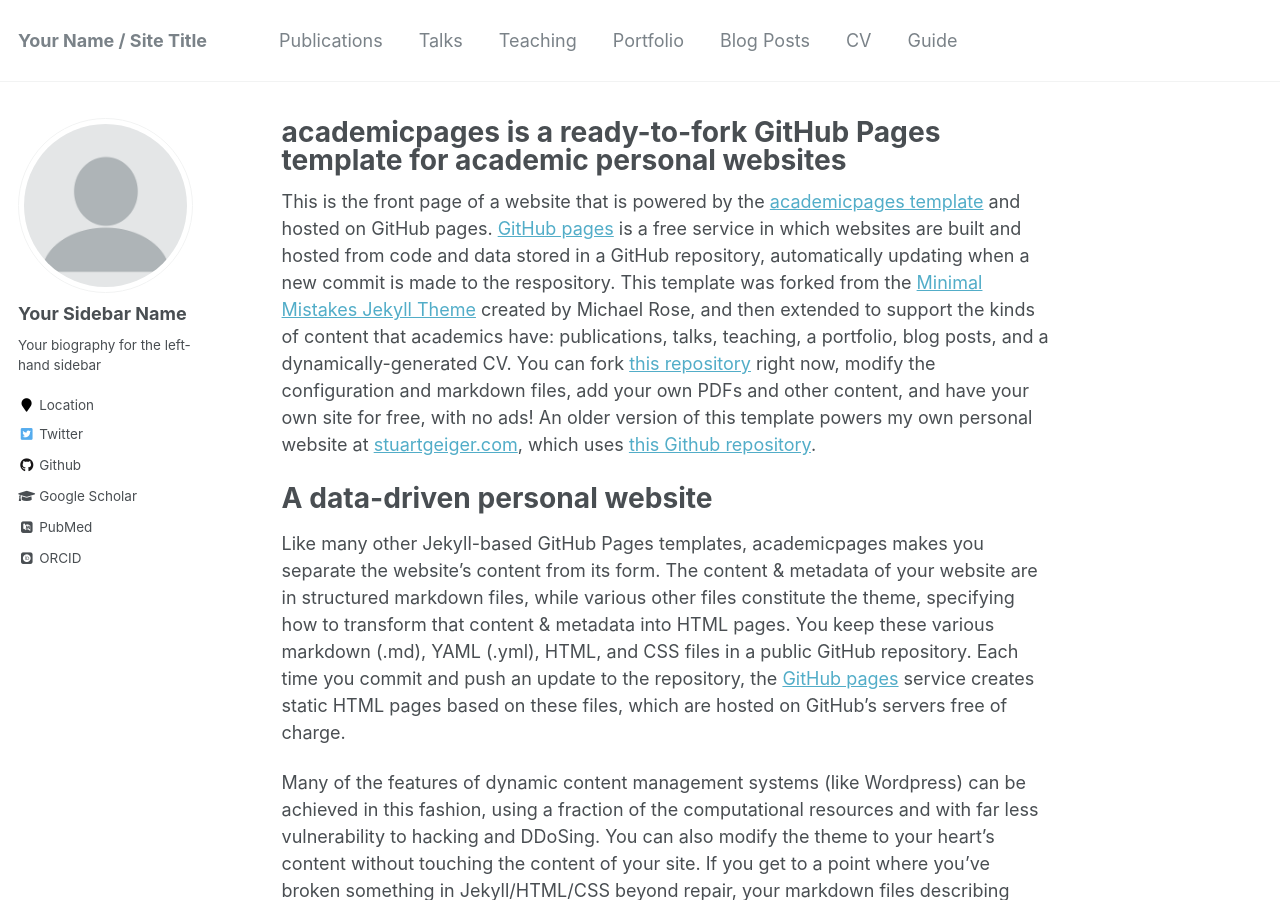
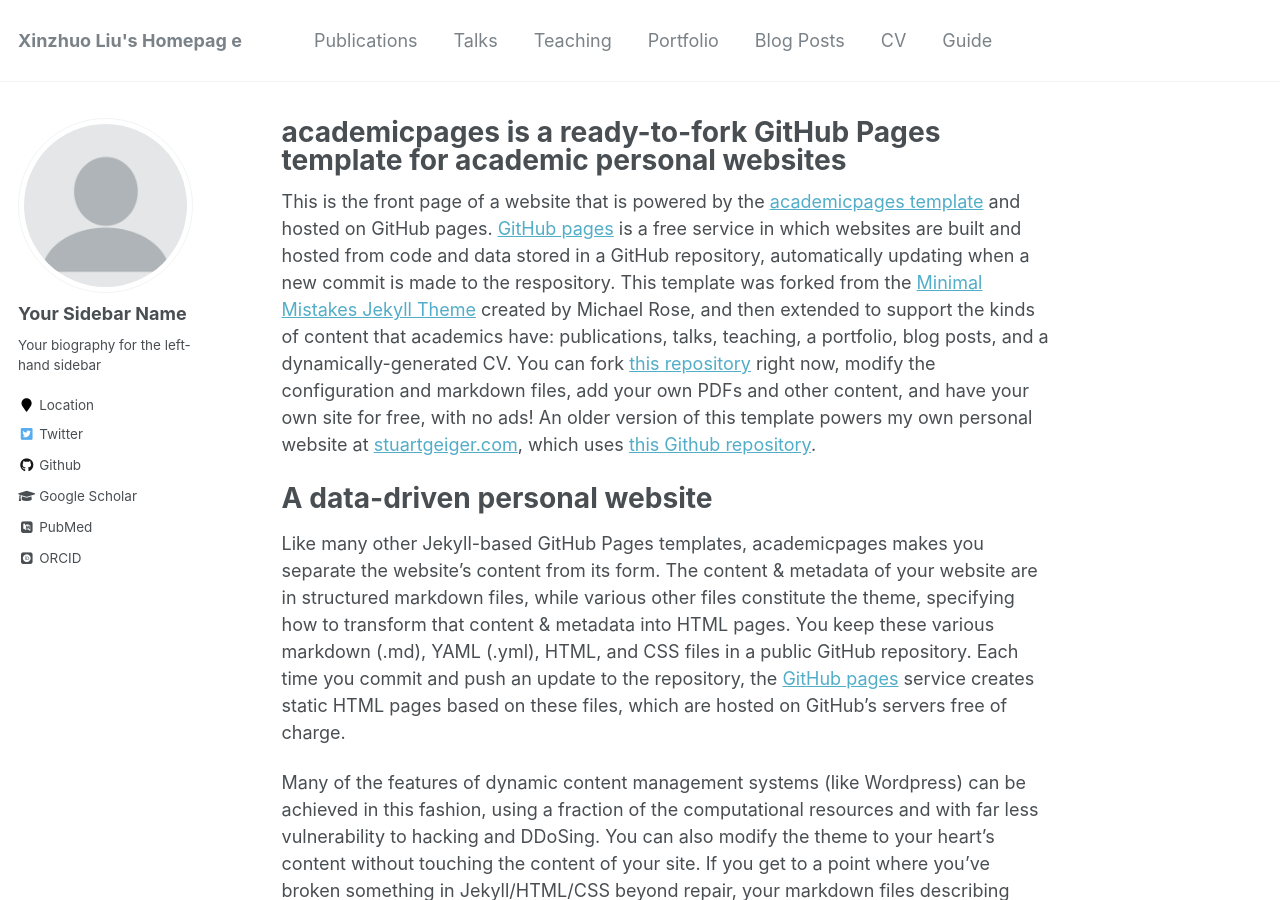
Before and after one commit to Uni-boy/uni-boy.github.io, a Jekyll site: the page built from _pages/about.md, in a window 1280 px wide and 900 px high. Built offline with Jekyll 4.4.1, drawn with Linux system fonts in a browser that asks for light colours; some web fonts are replaced; some of the changed text lies outside the part shown.

Commit message:
modify homepage

```diff
--- a/_config.yml
+++ b/_config.yml
@@ -7,13 +7,13 @@
 
 # Site Settings
 locale                   : "en-US"
-title                    : "Your Name / Site Title"
+title                    : "Xinzhuo Liu's Homepag e"
 title_separator          : "-"
-name                     : &name "Your Name"
-description              : &description "personal description"
-url                      : https://academicpages.github.io # the base hostname & protocol for your site e.g. "https://mmistakes.github.io"
+name                     : &name "Xinzhuo Liu"
+description              : &description "Backend Engineer/ IOS Developer/ Fullstack Engineer"
+url                      : https://uni-boy.github.io # the base hostname & protocol for your site e.g. "https://mmistakes.github.io"
 baseurl                  : "" # the subpath of your site, e.g. "/blog"
-repository               : "academicpages/academicpages.github.io"
+repository               : "uni-boy/uni-boy.github.io"
 teaser                   :  # filename of teaser fallback teaser image placed in /images/, .e.g. "500x300.png"
 breadcrumbs              : false # true, false (default)
 words_per_minute         : 160
```
